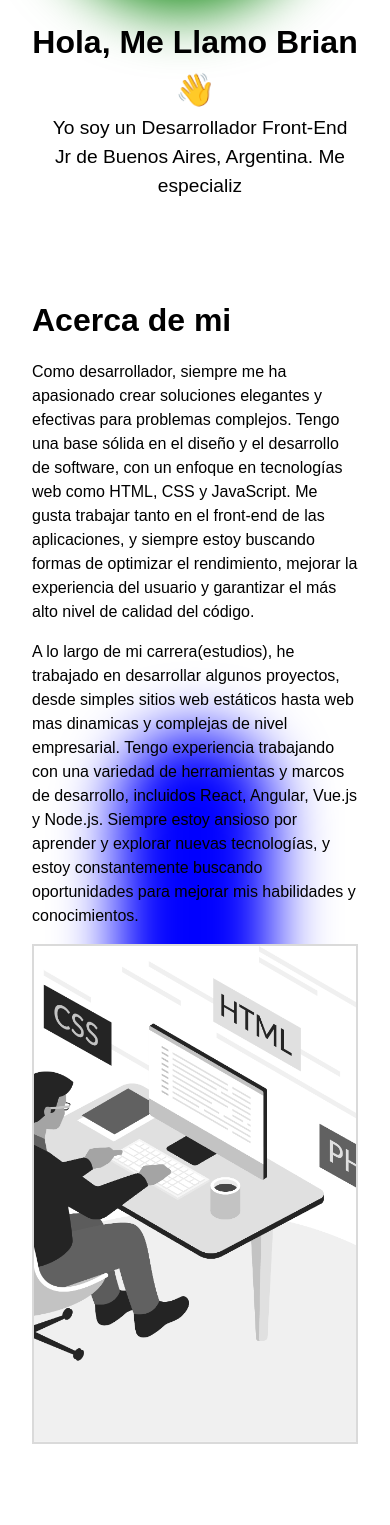
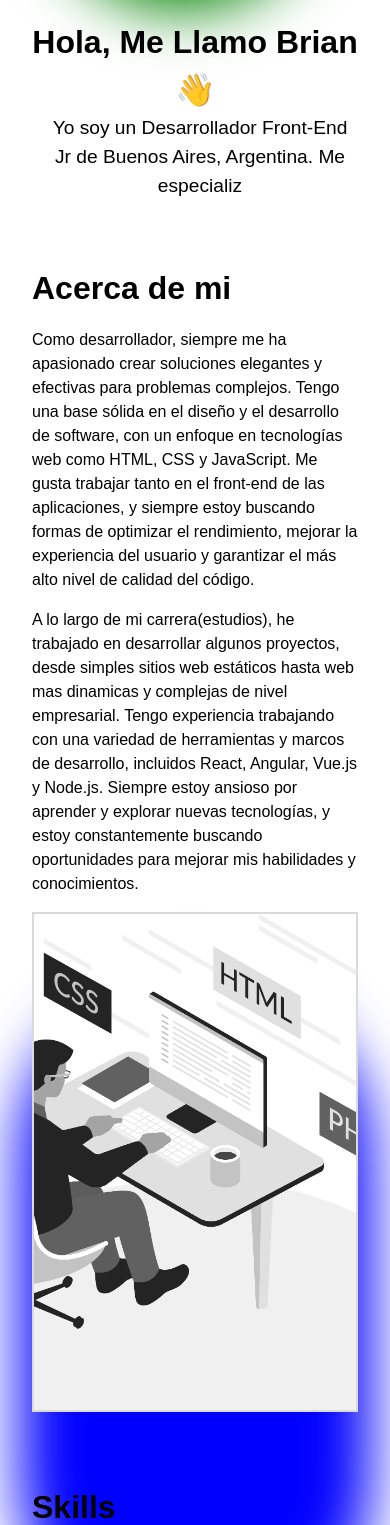
Before and after one commit to SBrian09/Front-End-Portfolio, a Next.js app: page / in a window 390 px wide. Shown: the part 470-1995 px from the top of the page. Built offline with nearby package versions, Linux system fonts and the light colour scheme.

Commit message:
new commit

```diff
--- a/src/componentes/About.jsx
+++ b/src/componentes/About.jsx
@@ -12,7 +12,7 @@ const About = () => {
       triggerOnce:true,
     });
     const sectionVariants = {
-      hidden:{opacity: 0, x: 50},
+      hidden:{opacity: 0, x: -50},
       visible:{opacity: 1, x: 0 },
     }
     const sectionTransition = {
--- a/src/componentes/Projects.jsx
+++ b/src/componentes/Projects.jsx
@@ -10,7 +10,7 @@ const Projects = () => {
     triggerOnce:true,
   });
   const sectionVariants = {
-    hidden:{opacity: 0, x: 50},
+    hidden:{opacity: 1, x: 0},
     visible:{opacity: 1, x: 0 },
   }
   const sectionTransition = {
--- a/src/componentes/data.js
+++ b/src/componentes/data.js
@@ -24,7 +24,7 @@ export const projectData = [
     },
     {
       id: 4,
-      title: 'Calculadora',
+      title: 'Codigo de Proyecto Calculadora',
       description:
         'Proyecto de calculadora realizado con las tecnologias React js, Css y JavaScript',
       gitHubLink: 'https://github.com/SBrian09/Calculadora.git',
--- a/src/styles/globals.css
+++ b/src/styles/globals.css
@@ -463,10 +463,13 @@ hr {
 }
 @media screen and (max-width: 480px){
   .color-blue{
-    width: 40%;
-    height: 50%;
+    width: 90%;
+    height: 80%;
     margin-left: 0;
-    top:1200px;
+    top:1450px;
+  }
+  .about-container{
+    padding-top: 0;
   }
 }
 
@@ -616,7 +619,13 @@ hr {
   margin-bottom: 10px;
   color: #b3b3b3;
 }
-
+@media screen and (max-width: 480px){
+  .projects-container{
+    padding: 0;
+    height: 1500px;
+    width: 300px;
+  }
+}
 /* contact */
 .contact-container {
   padding: 2rem 0 4rem;
```
